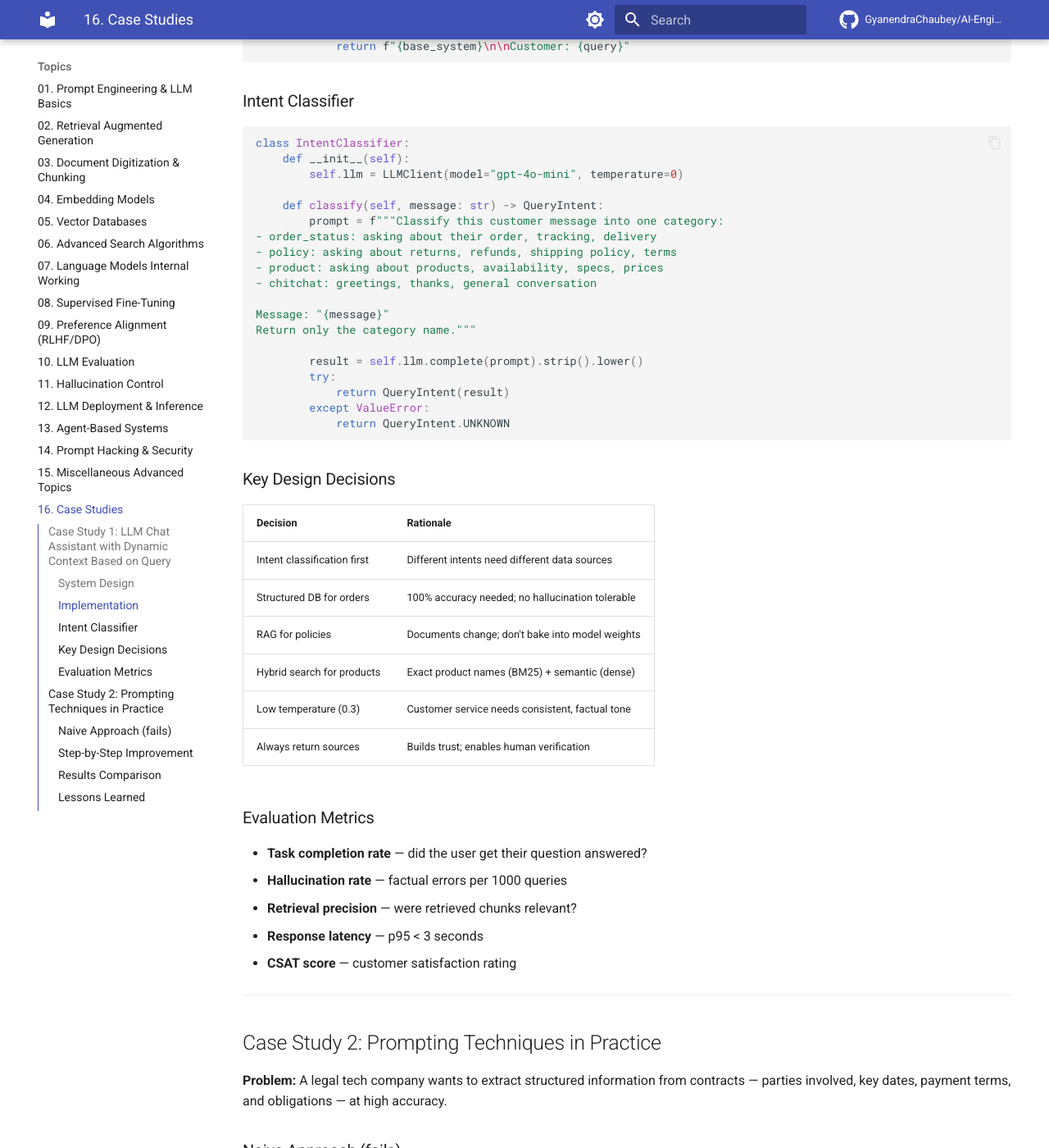
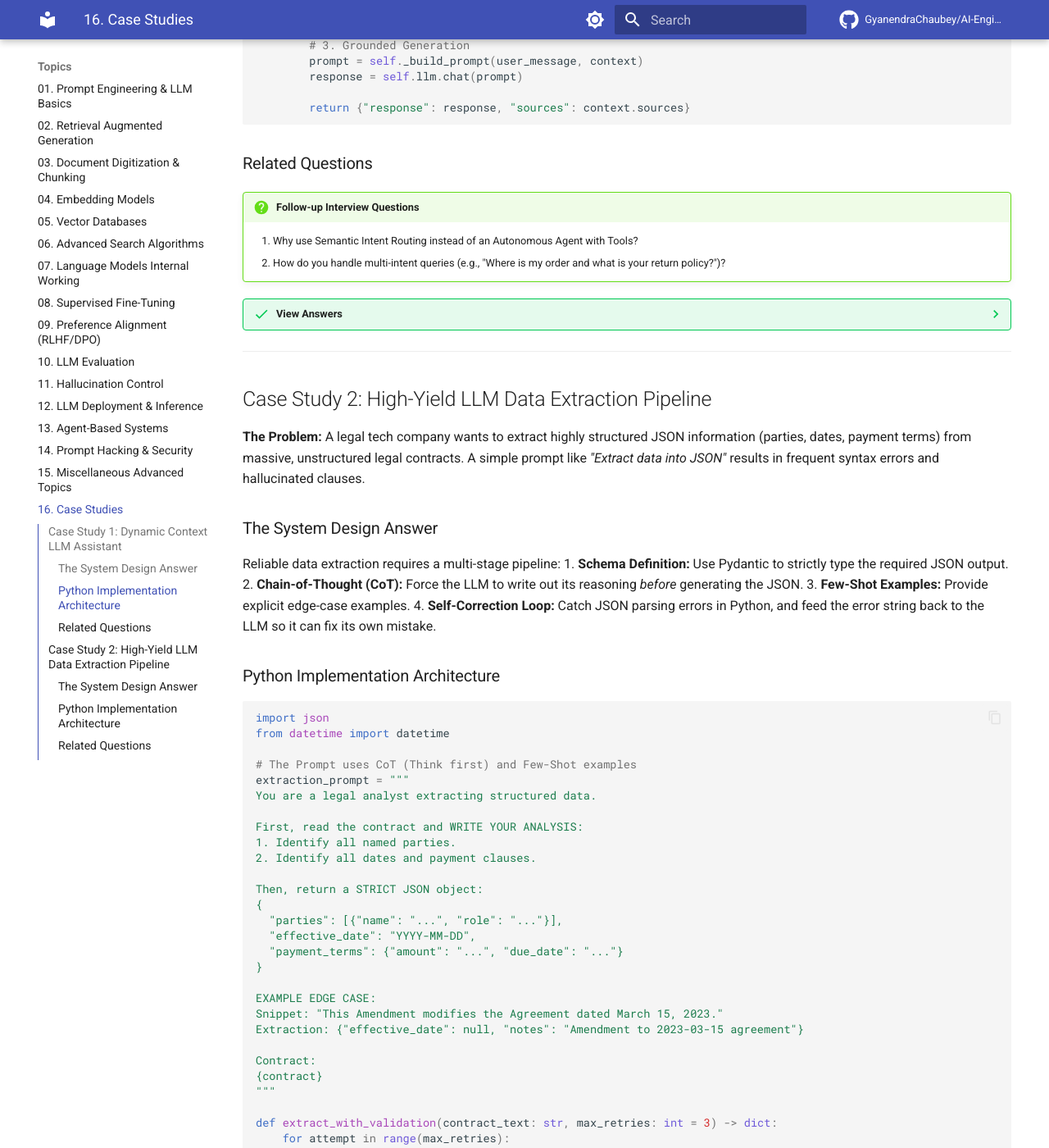
Before and after one commit to GyanendraChaubey/AI-Engineering-Notes, an MkDocs documentation site: the page built from docs/16-case-studies/README.md, in a window 1280 px wide and 1400 px high, scrolled down 2351 px. Shown: the whole window at 82% size. Built offline with MkDocs 1.6.1 and Material for MkDocs 9.7.7, drawn with Linux system fonts in a browser that asks for light colours; comment, search, counter and statistics services are not loaded; some of the changed text lies outside the part shown.

Commit message:
Update Topic 16 (Case Studies) with L5 System Design depth, diagrams, and follow-up Q&A

````diff
--- a/docs/16-case-studies/README.md
+++ b/docs/16-case-studies/README.md
@@ -1,38 +1,48 @@
-# Case Studies
+# Case Studies in LLM System Design
 
-> Applying everything together in realistic system design scenarios.
+> Applying the underlying mathematics, architecture, and prompting theory to realistic production scenarios. Answers are calibrated for a **Google L5 Senior AI/ML Engineer** system design interview.
 
 ---
 
-## Case Study 1: LLM Chat Assistant with Dynamic Context Based on Query
+## Case Study 1: Dynamic Context LLM Assistant
 
-**Problem:** Build a production chat assistant for a large e-commerce platform that handles customer queries about orders, products, policies, and general questions — using the right information source for each query type.
+**The Problem:** Design a production chat assistant for a large e-commerce platform. It must handle customer queries about orders, products, return policies, and general chitchat. It must use the correct information source for each query type and have a near-zero hallucination rate for order tracking.
 
-### System Design
+### The System Design Answer
 
-```
-User Message
-     │
-[Intent Classifier] ──── routes to ────►  Chitchat Handler (no retrieval needed)
-     │                                 ►  Order Lookup (structured DB query)
-     │                                 ►  Policy RAG (vector retrieval)
-     │                                 ►  Product Search (hybrid retrieval)
-     │
-[Context Builder] ──── assembles prompt with appropriate context
-     │
-[LLM (GPT-4o)] ──── generates grounded response
-     │
-[Safety Filter] ──── checks output before returning
-     │
-[Response + Citations]
+You cannot solve this with a generic RAG pipeline or a massive monolithic system prompt. You must use **Semantic Intent Routing**.
+
+A fast, cheap classifier (e.g., Llama-3-8B or a fine-tuned BERT model) sits at the entry point. It classifies the user's intent and deterministically routes the query to a specialized sub-system.
+- Order status queries hit a strict SQL database.
+- Policy queries hit a Dense Vector database.
+- Product queries hit a Hybrid (BM25 + Dense) database.
+
+Only after the specialized sub-system retrieves the deterministic data is the expensive frontier LLM invoked to generate the final natural language response.
+
+```mermaid
+flowchart TD
+    A["User Message"] --> B["Intent Classifier (Fast LLM)"]
+
+    B -->|"Intent: Chitchat"| C["No Retrieval"]
+    B -->|"Intent: Order Status"| D["SQL Database (Deterministic)"]
+    B -->|"Intent: Policy"| E["Dense RAG (Vector DB)"]
+    B -->|"Intent: Product Search"| F["Hybrid RAG (BM25 + Vector)"]
+
+    C --> G["Context Builder"]
+    D --> G
+    E --> G
+    F --> G
+
+    G --> H["Generation (Frontier LLM)"]
+    H --> I["Safety & Hallucination Filter"]
+    I --> J["Response + Citations"]
 ```
 
-### Implementation
+### Python Implementation Architecture
 
 ```python
 from enum import Enum
 from dataclasses import dataclass
-from typing import Optional
 import json
 
 class QueryIntent(Enum):
@@ -40,7 +50,6 @@
     ORDER_STATUS = "order_status"
     POLICY = "policy"
     PRODUCT = "product"
-    UNKNOWN = "unknown"
 
 @dataclass
 class Context:
@@ -54,236 +63,140 @@
         self.order_db = OrderDatabase()
         self.policy_rag = PolicyRAG()
         self.product_search = ProductSearch()
-        self.llm = LLMClient(model="gpt-4o", temperature=0.3)
+        self.llm = LLMClient(model="gpt-4o", temperature=0.1) # Low temp for factual grounding
 
     def respond(self, user_message: str, user_id: str) -> dict:
-        # Step 1: Classify intent
+        # 1. Classify Intent (Fast)
         intent = self.classifier.classify(user_message)
 
-        # Step 2: Fetch appropriate context
-        context = self._get_context(intent, user_message, user_id)
+        # 2. Deterministic Routing
+        if intent == QueryIntent.ORDER_STATUS:
+            # 100% accurate, no hallucination possible
+            order_data = self.order_db.get_recent_orders(user_id)
+            context = Context(intent, json.dumps(order_data), ["Order DB"])
 
-        # Step 3: Build prompt
+        elif intent == QueryIntent.POLICY:
+            # Semantic RAG
+            chunks = self.policy_rag.retrieve(user_message, k=3)
+            context = Context(intent, "\n".join(c.text for c in chunks), ["Policy Docs"])
+
+        elif intent == QueryIntent.PRODUCT:
+            # Hybrid Search
+            results = self.product_search.hybrid_search(user_message, k=5)
+            context = Context(intent, format_products(results), ["Product Catalog"])
+
+        else:
+            context = Context(intent, "", [])
+
+        # 3. Grounded Generation
         prompt = self._build_prompt(user_message, context)
-
-        # Step 4: Generate
         response = self.llm.chat(prompt)
 
-        return {
-            "response": response,
-            "sources": context.sources,
-            "intent": intent.value
-        }
-
-    def _get_context(self, intent: QueryIntent, query: str, user_id: str) -> Context:
-        if intent == QueryIntent.ORDER_STATUS:
-            # Structured lookup — exact, no hallucination possible
-            order_data = self.order_db.get_recent_orders(user_id)
-            return Context(intent, json.dumps(order_data), ["Order Database"])
-
-        elif intent == QueryIntent.POLICY:
-            # RAG over policy documents
-            chunks = self.policy_rag.retrieve(query, k=3)
-            context_text = "\n---\n".join(c.text for c in chunks)
-            sources = [c.metadata["doc_title"] for c in chunks]
-            return Context(intent, context_text, sources)
-
-        elif intent == QueryIntent.PRODUCT:
-            # Hybrid search: semantic + keyword
-            results = self.product_search.hybrid_search(query, k=5)
-            context_text = format_products(results)
-            return Context(intent, context_text, ["Product Catalog"])
-
-        else:
-            return Context(intent, "", [])  # No retrieval for chitchat
-
-    def _build_prompt(self, query: str, context: Context) -> str:
-        base_system = """You are a helpful customer service assistant for ShopCo.
-        Answer based on the provided context. If you don't have enough information,
-        say so honestly. Never make up order details, prices, or policies."""
-
-        if context.data:
-            return f"""{base_system}
-
-Context ({context.intent.value}):
-{context.data}
-
-Customer question: {query}"""
-        else:
-            return f"{base_system}\n\nCustomer: {query}"
+        return {"response": response, "sources": context.sources}
 ```
 
-### Intent Classifier
+### Related Questions
 
-```python
-class IntentClassifier:
-    def __init__(self):
-        self.llm = LLMClient(model="gpt-4o-mini", temperature=0)
+!!! question "Follow-up Interview Questions"
+    1. Why use Semantic Intent Routing instead of an Autonomous Agent with Tools?
+    2. How do you handle multi-intent queries (e.g., "Where is my order and what is your return policy?")?
 
-    def classify(self, message: str) -> QueryIntent:
-        prompt = f"""Classify this customer message into one category:
-- order_status: asking about their order, tracking, delivery
-- policy: asking about returns, refunds, shipping policy, terms
-- product: asking about products, availability, specs, prices
-- chitchat: greetings, thanks, general conversation
+??? success "View Answers"
+    **1. Routing vs Agents?**
+    An Autonomous Agent (ReAct) requires the LLM to dynamically reason about which tool to use, making sequential API calls. This results in incredibly high latency (e.g., 5-10 seconds) and non-deterministic behavior. Intent Routing is $O(1)$ in LLM calls, deterministic, and easily hits a sub-1s latency budget. Agents are for complex open-ended workflows; Routers are for strict consumer APIs.
 
-Message: "{message}"
-Return only the category name."""
-
-        result = self.llm.complete(prompt).strip().lower()
-        try:
-            return QueryIntent(result)
-        except ValueError:
-            return QueryIntent.UNKNOWN
-```
-
-### Key Design Decisions
-
-| Decision | Rationale |
-|---|---|
-| Intent classification first | Different intents need different data sources |
-| Structured DB for orders | 100% accuracy needed; no hallucination tolerable |
-| RAG for policies | Documents change; don't bake into model weights |
-| Hybrid search for products | Exact product names (BM25) + semantic (dense) |
-| Low temperature (0.3) | Customer service needs consistent, factual tone |
-| Always return sources | Builds trust; enables human verification |
-
-### Evaluation Metrics
-- **Task completion rate** — did the user get their question answered?
-- **Hallucination rate** — factual errors per 1000 queries
-- **Retrieval precision** — were retrieved chunks relevant?
-- **Response latency** — p95 < 3 seconds
-- **CSAT score** — customer satisfaction rating
+    **2. Multi-Intent Queries?**
+    The Intent Classifier must be upgraded to support Multi-Label Classification (outputting an array like `["ORDER_STATUS", "POLICY"]`). The Orchestrator then forks the execution, executing the SQL lookup and the Vector lookup in parallel asynchronously, concatenates both results into the Context Builder, and sends them to the final LLM.
 
 ---
 
-## Case Study 2: Prompting Techniques in Practice
+## Case Study 2: High-Yield LLM Data Extraction Pipeline
 
-**Problem:** A legal tech company wants to extract structured information from contracts — parties involved, key dates, payment terms, and obligations — at high accuracy.
+**The Problem:** A legal tech company wants to extract highly structured JSON information (parties, dates, payment terms) from massive, unstructured legal contracts. A simple prompt like *"Extract data into JSON"* results in frequent syntax errors and hallucinated clauses.
 
-### Naive Approach (fails)
+### The System Design Answer
+
+Reliable data extraction requires a multi-stage pipeline:
+1. **Schema Definition:** Use Pydantic to strictly type the required JSON output.
+2. **Chain-of-Thought (CoT):** Force the LLM to write out its reasoning *before* generating the JSON.
+3. **Few-Shot Examples:** Provide explicit edge-case examples.
+4. **Self-Correction Loop:** Catch JSON parsing errors in Python, and feed the error string back to the LLM so it can fix its own mistake.
+
+### Python Implementation Architecture
 
 ```python
-# BAD: Too open-ended, inconsistent output format
-prompt = f"Extract important information from this contract: {contract_text}"
-# Output: varies wildly between runs, hard to parse programmatically
-```
+import json
+from datetime import datetime
 
-### Step-by-Step Improvement
+# The Prompt uses CoT (Think first) and Few-Shot examples
+extraction_prompt = """
+You are a legal analyst extracting structured data.
 
-**Iteration 1: Define output schema**
-```python
-prompt = f"""Extract the following from this contract and return as JSON:
-- parties (list of party names and their roles)
-- effective_date
-- expiration_date
-- payment_terms
-- key_obligations (list, max 5)
+First, read the contract and WRITE YOUR ANALYSIS:
+1. Identify all named parties.
+2. Identify all dates and payment clauses.
+
+Then, return a STRICT JSON object:
+{
+  "parties": [{"name": "...", "role": "..."}],
+  "effective_date": "YYYY-MM-DD",
+  "payment_terms": {"amount": "...", "due_date": "..."}
+}
+
+EXAMPLE EDGE CASE:
+Snippet: "This Amendment modifies the Agreement dated March 15, 2023."
+Extraction: {"effective_date": null, "notes": "Amendment to 2023-03-15 agreement"}
 
 Contract:
-{contract_text}
+{contract}
+"""
 
-Return valid JSON only, no other text."""
-```
-
-**Iteration 2: Add Chain-of-Thought for complex clauses**
-```python
-prompt = f"""You are a legal analyst extracting structured data from contracts.
-
-First, read the contract carefully and identify:
-1. All named parties and their roles
-2. All dates mentioned and their significance
-3. All payment-related clauses
-4. The key obligations of each party
-
-Then, based on your analysis, return a JSON object with:
-{{
-  "parties": [{{"name": "...", "role": "...", "address": "..."}}],
-  "effective_date": "YYYY-MM-DD or null",
-  "expiration_date": "YYYY-MM-DD or null",
-  "payment_terms": {{
-    "amount": "...",
-    "frequency": "...",
-    "due_date": "...",
-    "late_penalty": "..."
-  }},
-  "obligations": [{{"party": "...", "obligation": "...", "deadline": "..."}}],
-  "governing_law": "..."
-}}
-
-Contract:
-{contract_text}
-
-Think through each field carefully before outputting the JSON."""
-```
-
-**Iteration 3: Add validation and self-correction**
-```python
 def extract_with_validation(contract_text: str, max_retries: int = 3) -> dict:
     for attempt in range(max_retries):
         response = llm(extraction_prompt.format(contract=contract_text))
 
         try:
-            data = json.loads(response)
+            # 1. Attempt to parse JSON (must strip markdown blocktags first)
+            json_str = extract_json_from_markdown(response)
+            data = json.loads(json_str)
 
-            # Validate required fields
+            # 2. Validate application logic
             assert "parties" in data and len(data["parties"]) >= 2
-            assert "effective_date" in data
+            if data.get("effective_date"):
+                datetime.strptime(data["effective_date"], "%Y-%m-%d")
 
-            # Validate date format
-            for date_field in ["effective_date", "expiration_date"]:
-                if data.get(date_field):
-                    datetime.strptime(data[date_field], "%Y-%m-%d")
-
-            return data
+            return data # Success!
 
         except (json.JSONDecodeError, AssertionError, ValueError) as e:
             if attempt < max_retries - 1:
-                # Self-correction: tell the model what went wrong
+                # 3. Automated Self-Correction Loop
                 correction_prompt = f"""
-Your previous extraction had an error: {str(e)}
-Previous output: {response}
+                Your previous extraction failed validation: {str(e)}
+                Previous output: {response}
 
-Please fix the error and return corrected valid JSON.
-Contract: {contract_text}
-"""
+                Analyze why it failed and return the CORRECTED JSON.
+                """
                 response = llm(correction_prompt)
 
-    raise ValueError("Could not extract valid data after retries")
+    raise ValueError("Catastrophic extraction failure after maximum retries.")
 ```
 
-**Iteration 4: Few-shot examples for edge cases**
-```python
-few_shot_examples = """
-EXAMPLE 1:
-Contract snippet: "This Agreement is entered into as of January 1, 2024 between
-ACME Corp ("Buyer") and XYZ Ltd ("Seller")..."
-Extracted: {"parties": [{"name": "ACME Corp", "role": "Buyer"}, {"name": "XYZ Ltd", "role": "Seller"}],
-             "effective_date": "2024-01-01"}
+### Related Questions
 
-EXAMPLE 2 (amendment — no new effective date):
-Contract snippet: "This Amendment No. 2 hereby modifies the Agreement dated March 15, 2023..."
-Extracted: {"parties": [...], "effective_date": null,
-             "notes": "This is an amendment to existing agreement dated 2023-03-15"}
-"""
-```
+!!! question "Follow-up Interview Questions"
+    1. Why does Chain-of-Thought (CoT) mathematically improve extraction accuracy?
+    2. Why not just use OpenAI Native Function Calling / Tool Use for extraction?
+    3. How do you handle contracts that exceed the LLM's context window?
 
-### Results Comparison
+??? success "View Answers"
+    **1. Mathematics of CoT?**
+    LLMs are autoregressive; the next token is mathematically conditioned on all preceding tokens in the context window. If the LLM generates the JSON value immediately, it is guessing. If you force the LLM to write out its reasoning first (e.g., *"The contract mentions two dates, Jan 1 and Feb 1. Jan 1 is the signing date..."*), the attention mechanism locks onto those reasoning tokens, guaranteeing the subsequent JSON generation is highly accurate.
 
-| Approach | JSON parse success | Field accuracy | Time per contract |
-|---|---|---|---|
-| Naive | 60% | 70% | 2s |
-| Schema + CoT | 90% | 88% | 3s |
-| + Validation/retry | 98% | 88% | 4s avg |
-| + Few-shot | 98% | 94% | 4s avg |
+    **2. Native Function Calling vs CoT?**
+    OpenAI Function Calling guarantees perfect JSON syntax, but it forces the model to generate the JSON *immediately* without a Chain-of-Thought reasoning pad. For complex extractions (like resolving conflicting legal clauses), Function Calling often results in syntactically perfect JSON containing completely hallucinated data. Best practice: Use Function Calling, but add a `reasoning_trace: str` field as the very first variable in the JSON schema to force CoT.
 
-### Lessons Learned
-
-1. **Schema definition is non-negotiable** for structured extraction — free-form output is unparseable at scale
-2. **CoT dramatically improves complex clause interpretation** — the model "thinks" before committing to values
-3. **Validation + retry is cheap insurance** — most failures self-correct on second attempt
-4. **Few-shot examples handle edge cases** that instructions alone miss
-5. **Evaluation drives improvement** — without the accuracy table above, you'd be flying blind
+    **3. Context Window Limits?**
+    If a contract is 200,000 tokens, do not feed it all at once (due to the "Lost in the Middle" phenomenon). Use a Map-Reduce architecture: chunk the contract by section headings. Run the extraction prompt on every section in parallel (Map). Then, feed all the partial JSON extracts into a final LLM call to synthesize the master JSON object (Reduce).
 
 ---
 
````
